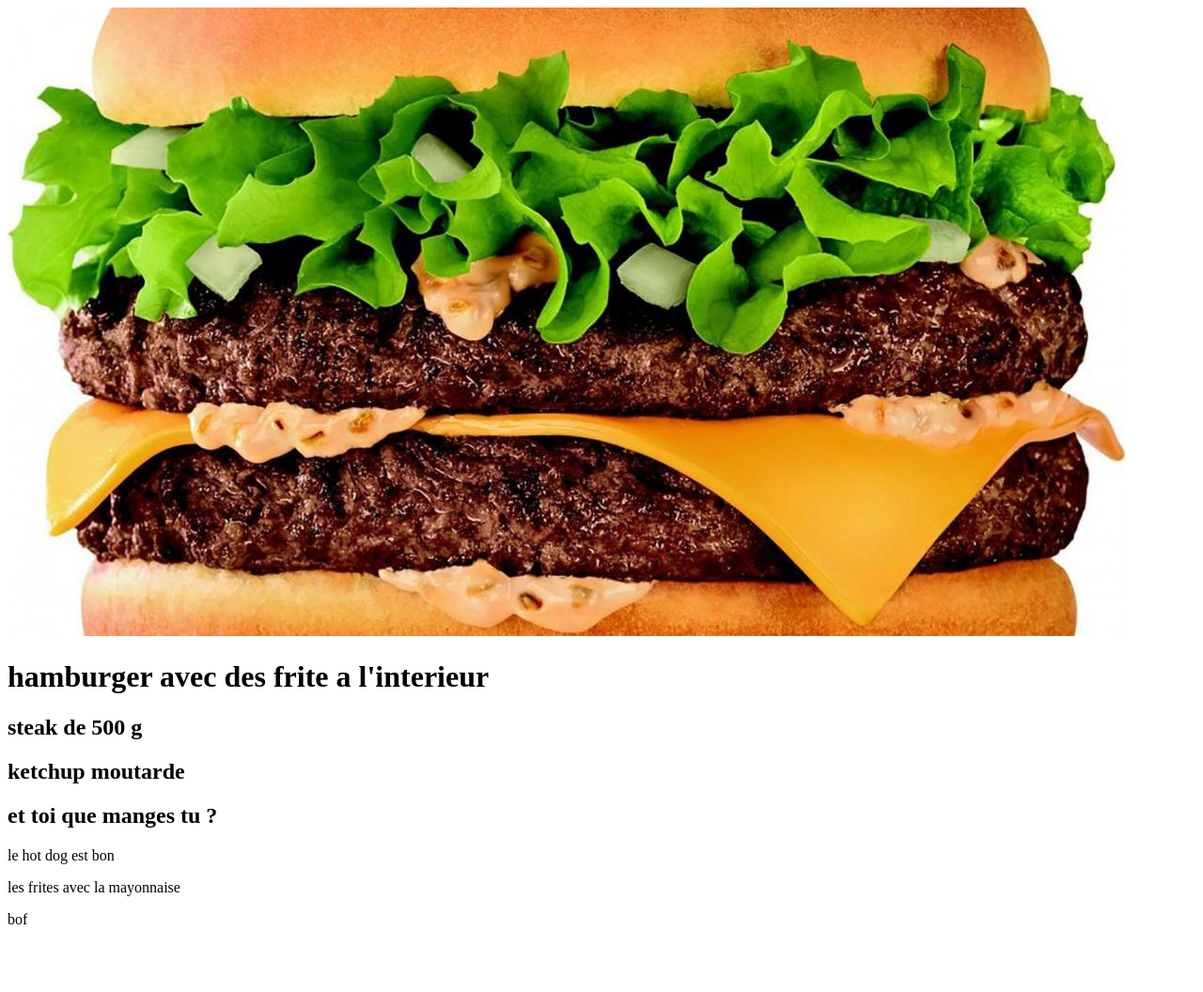
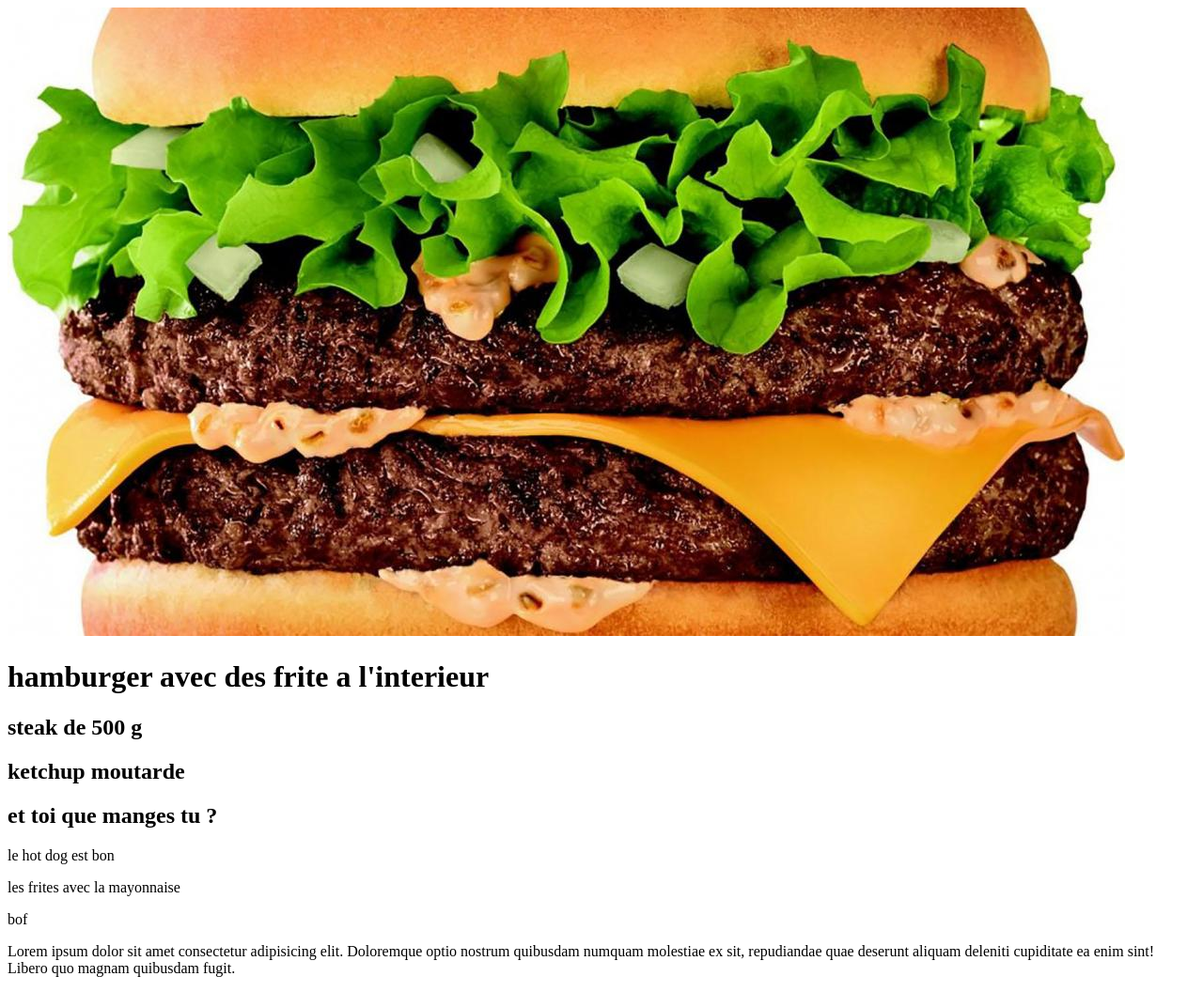
Before and after one commit to loich91/isl-liege-test, a plain HTML site: page index.html in a window 1280 px wide. Shown: the whole page at 94% size. Before the commit the page ends 1004 px from the top, so only its background shows below. Drawn offline with Linux system fonts and the light colour scheme.

Commit message:
Update index.html

```diff
--- a/index.html
+++ b/index.html
@@ -15,5 +15,6 @@
     <p>le hot dog est bon</p>
     <p>les frites avec la mayonnaise</p>
     <p>bof</p>
+    <p>Lorem ipsum dolor sit amet consectetur adipisicing elit. Doloremque optio nostrum quibusdam numquam molestiae ex sit, repudiandae quae deserunt aliquam deleniti cupiditate ea enim sint! Libero quo magnam quibusdam fugit.</p>
 </body>
 </html>
```
